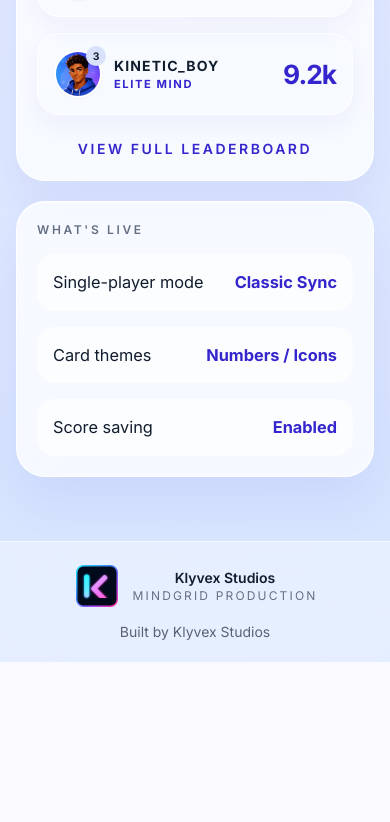
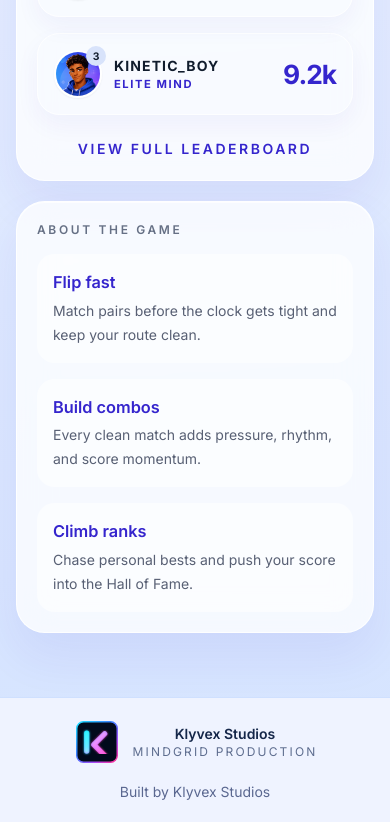
Before and after one commit to MAVIS-creator/mind-control, a React (Vite) app: page / in a window 390 px wide. Shown: the part 2590-3412 px from the top of the page. Before the commit the page ends 3252 px from the top, so only its background shows below. Built offline with nearby package versions, Linux system fonts and the light colour scheme; no server answers; the database is empty.

Commit message:
feat: enhance UI components for improved layout and responsiveness across various screens

```diff
--- a/src/components/SiteFooter.tsx
+++ b/src/components/SiteFooter.tsx
@@ -1,14 +1,14 @@
 export const SiteFooter = () => (
-  <footer className="mt-10 border-t border-white/60 bg-white/40 backdrop-blur-xl">
-    <div className="mx-auto flex max-w-[1200px] flex-col items-center justify-between gap-3 px-4 py-5 text-center sm:flex-row sm:text-left">
+  <footer className="mt-10 border-t border-[#cfe0ff] bg-[rgba(241,245,255,0.92)] backdrop-blur-xl">
+    <div className="mx-auto flex max-w-[1440px] flex-col items-center justify-between gap-4 px-4 py-5 text-center sm:flex-row sm:px-6 sm:text-left lg:px-8 xl:px-10">
       <div className="flex items-center gap-3">
         <img src="/klyvex_logo.svg" alt="Klyvex Studios" className="h-12 w-12 object-contain sm:h-14 sm:w-14" />
         <div>
-          <p className="text-sm font-semibold text-[#111c2d]">Klyvex Studios</p>
-          <p className="text-xs uppercase tracking-[0.18em] text-[#667085]">MindGrid Production</p>
+          <p className="text-sm font-semibold text-[#15274a]">Klyvex Studios</p>
+          <p className="text-xs uppercase tracking-[0.18em] text-[#5e6d8f]">MindGrid Production</p>
         </div>
       </div>
-      <p className="text-sm text-[#5a6174]">Built by Klyvex Studios</p>
+      <p className="text-sm text-[#5a6790]">Built by Klyvex Studios</p>
     </div>
   </footer>
 );
--- a/src/game/phaser/MindGridCanvas.tsx
+++ b/src/game/phaser/MindGridCanvas.tsx
@@ -29,11 +29,13 @@ export const MindGridCanvas = ({ state, onReveal }: MindGridCanvasProps) => {
 
     const update = () => {
       const nextWidth = Math.max(260, Math.floor(node.clientWidth - 2));
+      const availableHeight = Math.max(280, Math.floor(node.clientHeight - 2));
       const compact = nextWidth < 420;
       const ratio = Math.max(rows / columns, 0.84);
-      const nextHeight = compact
+      const widthBasedHeight = compact
         ? Math.max(300, Math.round(nextWidth * (ratio + 0.12)))
         : Math.max(420, Math.round(nextWidth * Math.min(0.76, ratio + 0.08)));
+      const nextHeight = Math.min(widthBasedHeight, availableHeight);
 
       setCanvasSize((current) =>
         current.width === nextWidth && current.height === nextHeight
@@ -90,12 +92,12 @@ export const MindGridCanvas = ({ state, onReveal }: MindGridCanvasProps) => {
   return (
     <div
       ref={containerRef}
-      className="glass-panel relative min-h-[280px] overflow-hidden rounded-[1.75rem] border border-white/70 p-2 shadow-[0_18px_36px_rgba(53,37,205,0.06)] sm:min-h-[500px] sm:rounded-[2.2rem] sm:p-5"
+      className="glass-panel relative h-full min-h-0 overflow-hidden rounded-[1.75rem] border border-white/70 p-2 shadow-[0_18px_36px_rgba(53,37,205,0.06)] sm:rounded-[2.2rem] sm:p-4 lg:p-5"
     >
       <div className="pointer-events-none absolute inset-0 bg-[radial-gradient(circle_at_top_left,_rgba(100,168,254,0.18),_transparent_32%),radial-gradient(circle_at_bottom_right,_rgba(79,70,229,0.1),_transparent_30%)]" />
       <div
         ref={hostRef}
-        className={`relative mx-auto w-full max-w-[920px] ${aspectClass}`}
+        className={`relative mx-auto h-full w-full max-w-[920px] min-h-0 ${aspectClass}`}
         style={{ minHeight: `${canvasSize.height}px` }}
       />
     </div>
--- a/src/game/phaser/MindGridScene.ts
+++ b/src/game/phaser/MindGridScene.ts
@@ -47,15 +47,16 @@ export class MindGridScene extends Phaser.Scene {
     const frame = this.add.graphics();
     frame.lineStyle(2, 0xe3e8f7, 0.95);
     frame.fillStyle(0xf9fbff, 0.86);
-    frame.fillRoundedRect(width * 0.04, height * 0.05, width * 0.92, height * 0.9, 28);
-    frame.strokeRoundedRect(width * 0.04, height * 0.05, width * 0.92, height * 0.9, 28);
+    frame.fillRoundedRect(width * 0.04, height * 0.05, width * 0.92, height * 0.9, 24);
+    frame.strokeRoundedRect(width * 0.04, height * 0.05, width * 0.92, height * 0.9, 24);
 
-    const margin = 24;
-    const gap = board.columns >= 6 ? 12 : 18;
+    const compact = width < 420;
+    const margin = compact ? 12 : 18;
+    const gap = compact ? (board.columns >= 6 ? 7 : 9) : board.columns >= 6 ? 10 : 14;
     const cardSize = Math.min(
       (width - margin * 2 - gap * (board.columns - 1)) / board.columns,
       (height - margin * 2 - gap * (board.rows - 1)) / board.rows,
-      board.columns >= 6 ? 88 : 110,
+      compact ? (board.columns >= 6 ? 64 : 78) : board.columns >= 6 ? 82 : 102,
     );
     const gridWidth = cardSize * board.columns + gap * (board.columns - 1);
     const gridHeight = cardSize * board.rows + gap * (board.rows - 1);
@@ -110,7 +111,7 @@ export class MindGridScene extends Phaser.Scene {
         const symbolText = this.add
           .text(x, y, card.symbol, {
             fontFamily: "Inter",
-            fontSize: `${cardSize >= 102 ? 34 : cardSize >= 88 ? 28 : 22}px`,
+            fontSize: `${cardSize >= 102 ? 34 : cardSize >= 88 ? 28 : cardSize >= 72 ? 24 : 18}px`,
             color: textColor,
             fontStyle: card.matched ? "700" : "600",
           })
@@ -155,7 +156,7 @@ export class MindGridScene extends Phaser.Scene {
       this.add
         .text(width - 26, 24, `COMBO x${combo}`, {
           fontFamily: "Inter",
-          fontSize: "18px",
+          fontSize: compact ? "14px" : "18px",
           color: "#f59e0b",
         })
         .setOrigin(1, 0)
--- a/src/routes/GameRoute.tsx
+++ b/src/routes/GameRoute.tsx
@@ -2,6 +2,7 @@ import { useEffect, useMemo, useState, type ReactNode } from "react";
 import { Link, Navigate, useNavigate } from "react-router-dom";
 import {
   ArrowLeftIcon,
+  BrandMarkIcon,
   ClockIcon,
   ExitIcon,
   GridIcon,
@@ -120,12 +121,15 @@ export const GameRoute = () => {
   }
 
   return (
-    <div className="min-h-screen bg-[radial-gradient(circle_at_top_left,_#e2dfff_0%,_#f6f7ff_40%,_#dce6ff_100%)]">
-      <header className="border-b border-[#ececf6] bg-white/84 backdrop-blur-xl">
+    <div className="flex min-h-screen flex-col overflow-hidden bg-[radial-gradient(circle_at_top_left,_#e2dfff_0%,_#f6f7ff_40%,_#dce6ff_100%)]">
+      <header className="shrink-0 border-b border-[#cfe0ff] bg-[rgba(241,245,255,0.92)] backdrop-blur-xl">
         <div className="mx-auto grid max-w-[1500px] gap-4 px-4 py-4 sm:px-6 lg:px-8 xl:grid-cols-[auto_1fr_auto] xl:items-center">
           <div className="flex items-center justify-between gap-3 sm:gap-5 xl:justify-start">
-            <Link to="/play" className="font-display text-[1.7rem] font-extrabold tracking-[-0.05em] text-[#3525cd] sm:text-[2rem]">
-              MindGrid
+            <Link to="/play" className="flex items-center gap-2 sm:gap-3">
+              <BrandMarkIcon className="h-10 w-10 shrink-0 object-contain sm:h-11 sm:w-11" />
+              <span className="font-display text-[1.7rem] font-extrabold tracking-[-0.05em] text-[#3525cd] sm:text-[2rem]">
+                MindGrid
+              </span>
             </Link>
             <button
               type="button"
@@ -159,10 +163,10 @@ export const GameRoute = () => {
         </div>
       </header>
 
-      <main className="mx-auto max-w-[1500px] px-3 py-4 sm:px-6 sm:py-5 lg:px-8">
-        <div className="grid gap-4 lg:grid-cols-[minmax(0,1fr)_18rem] xl:gap-5">
-          <section className="min-w-0">
-            <div className="mb-4 flex flex-wrap items-center gap-3">
+      <main className="mx-auto flex min-h-0 w-full max-w-[1500px] flex-1 overflow-hidden px-3 py-3 sm:px-6 sm:py-4 lg:px-8">
+        <div className="grid min-h-0 w-full gap-4 lg:grid-cols-[minmax(0,1fr)_18rem] xl:gap-5">
+          <section className="flex min-w-0 min-h-0 flex-col">
+            <div className="mb-3 flex flex-wrap items-center gap-3">
               <Link
                 to="/play"
                 className="inline-flex items-center gap-2 rounded-full border border-[#dbdef0] bg-white/88 px-4 py-3 text-sm font-semibold text-[#495066]"
@@ -180,9 +184,11 @@ export const GameRoute = () => {
               </button>
             </div>
 
-            <MindGridCanvas state={state} onReveal={reveal} />
+            <div className="min-h-0 flex-1">
+              <MindGridCanvas state={state} onReveal={reveal} />
+            </div>
 
-            <div className="mt-4 grid grid-cols-3 gap-3 sm:mt-5 sm:gap-4">
+            <div className="mt-3 grid grid-cols-3 gap-3 sm:mt-4 sm:gap-4">
               {boardSummary.map((item) => (
                 <div key={item.label} className="glass-panel rounded-[1.35rem] px-3 py-3 sm:rounded-[1.6rem] sm:px-4 sm:py-4">
                   <p className="text-[0.68rem] font-semibold uppercase tracking-[0.24em] text-[#778099]">{item.label}</p>
@@ -192,7 +198,7 @@ export const GameRoute = () => {
             </div>
           </section>
 
-          <aside className="grid grid-cols-2 gap-3 lg:grid-cols-1 lg:gap-4">
+          <aside className="grid grid-cols-2 gap-3 lg:grid-cols-1 lg:gap-4 xl:min-h-0">
             <div className="glass-panel rounded-[1.6rem] p-4 sm:rounded-[1.9rem] sm:p-5">
               <p className="text-sm font-semibold uppercase tracking-[0.16em] text-[#3f4457]">Match Progress</p>
               <div className="mt-5 flex items-center justify-between text-[1.05rem] text-[#2a3148]">
--- a/src/routes/LandingRoute.tsx
+++ b/src/routes/LandingRoute.tsx
@@ -277,19 +277,25 @@ export const LandingRoute = () => {
               transition={{ delay: 0.14 }}
               className="glass-panel rounded-[1.8rem] p-5 shadow-[0_14px_32px_rgba(53,37,205,0.06)] sm:rounded-[2rem] sm:p-6"
             >
-              <h3 className="mb-4 text-xs font-semibold uppercase tracking-[0.22em] text-[#667085]">What&apos;s live</h3>
+              <h3 className="mb-4 text-xs font-semibold uppercase tracking-[0.22em] text-[#667085]">About the game</h3>
               <div className="space-y-4">
-                <div className="flex items-center justify-between rounded-[1.1rem] bg-white/55 px-4 py-4 text-[1.02rem] text-[#111c2d]">
-                  <span>Single-player mode</span>
-                  <span className="font-bold text-[#3525cd]">Classic Sync</span>
+                <div className="rounded-[1.1rem] bg-white/55 px-4 py-4 text-[1.02rem] text-[#111c2d]">
+                  <p className="font-semibold text-[#3525cd]">Flip fast</p>
+                  <p className="mt-1 text-sm leading-6 text-[#586074]">
+                    Match pairs before the clock gets tight and keep your route clean.
+                  </p>
                 </div>
-                <div className="flex items-center justify-between rounded-[1.1rem] bg-white/55 px-4 py-4 text-[1.02rem] text-[#111c2d]">
-                  <span>Card themes</span>
-                  <span className="font-bold text-[#3525cd]">Numbers / Icons</span>
+                <div className="rounded-[1.1rem] bg-white/55 px-4 py-4 text-[1.02rem] text-[#111c2d]">
+                  <p className="font-semibold text-[#3525cd]">Build combos</p>
+                  <p className="mt-1 text-sm leading-6 text-[#586074]">
+                    Every clean match adds pressure, rhythm, and score momentum.
+                  </p>
                 </div>
-                <div className="flex items-center justify-between rounded-[1.1rem] bg-white/55 px-4 py-4 text-[1.02rem] text-[#111c2d]">
-                  <span>Score saving</span>
-                  <span className="font-bold text-[#3525cd]">Enabled</span>
+                <div className="rounded-[1.1rem] bg-white/55 px-4 py-4 text-[1.02rem] text-[#111c2d]">
+                  <p className="font-semibold text-[#3525cd]">Climb ranks</p>
+                  <p className="mt-1 text-sm leading-6 text-[#586074]">
+                    Chase personal bests and push your score into the Hall of Fame.
+                  </p>
                 </div>
               </div>
             </motion.div>
```
Also changed, not shown: src/components/AppShell.tsx (+11 -11 lines), 1 other file (tests, documents, lock files or other folders).
